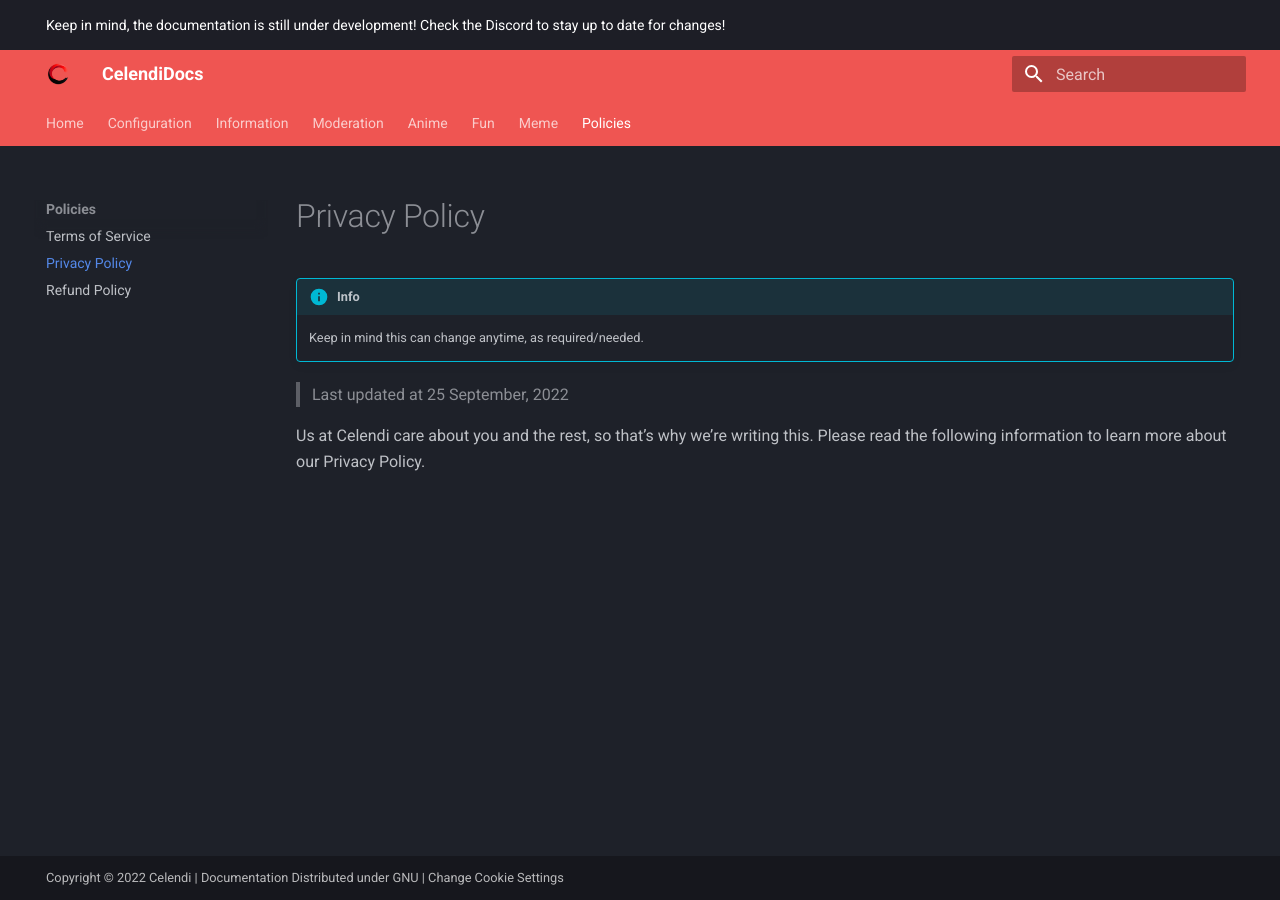
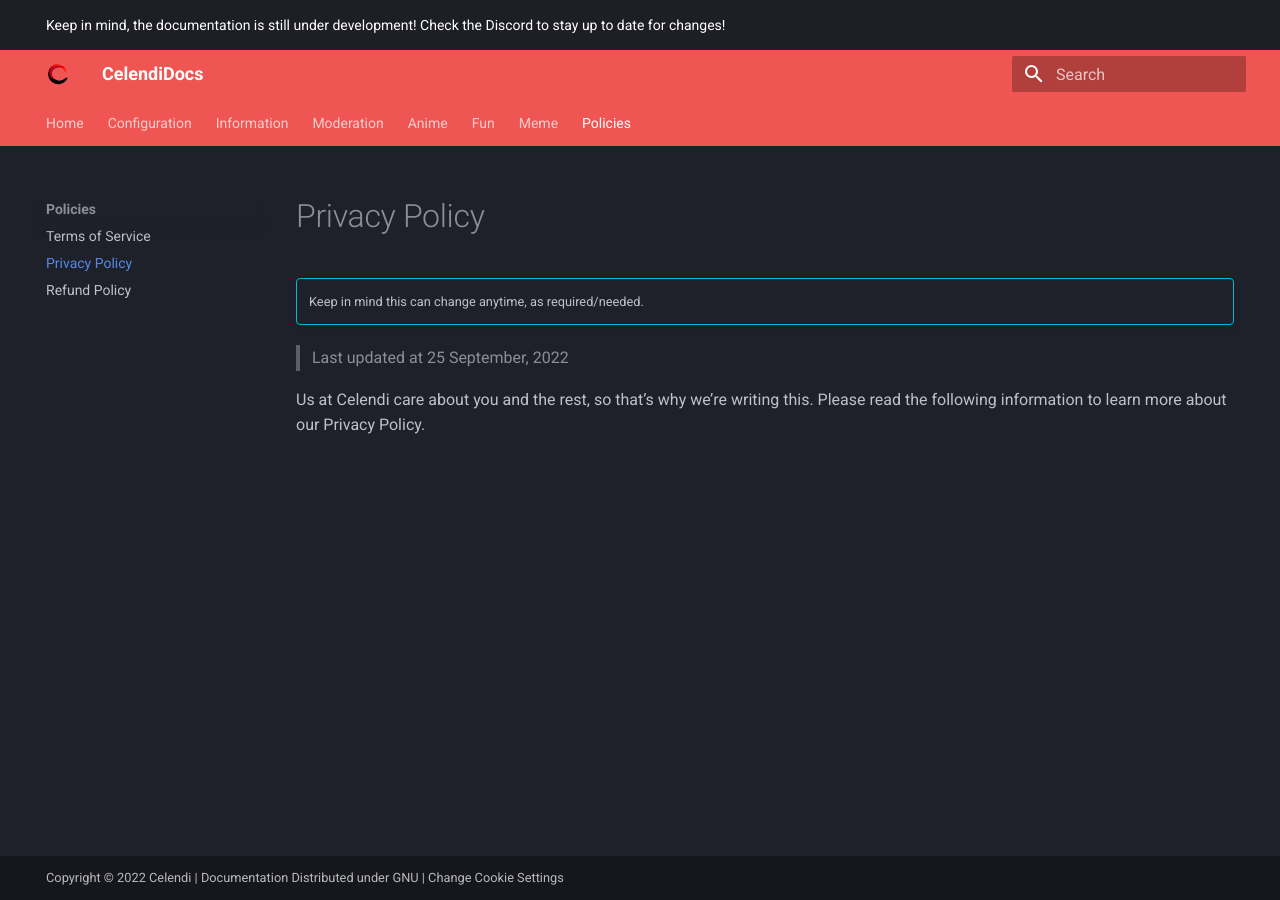
Before and after one commit to Celendi/Docs, an MkDocs documentation site: the page built from docs/policies/privacy.md, in a window 1280 px wide. Built offline with MkDocs 1.6.1 and Material for MkDocs 9.7.7, drawn with Linux system fonts in a browser that asks for light colours.

Commit message:
Hide the info txt in the privacy policy.
Signed-off-by: Zyztem <heyitzyztem@outlook.com>

```diff
--- a/docs/policies/privacy.md
+++ b/docs/policies/privacy.md
@@ -2,7 +2,7 @@
 description: Celendi's Privacy Policy
 ---
 # Privacy Policy
-!!! info
+!!! info ""
     Keep in mind this can change anytime, as required/needed.
 
 > Last updated at 25 September, 2022
```
